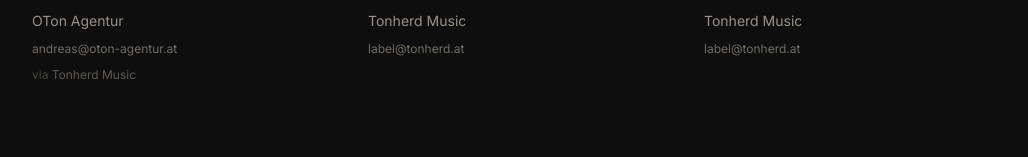
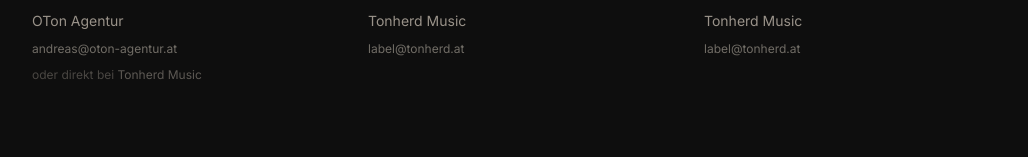
Before and after one commit to constantin224/now-website, a Next.js app: page /de/press in a window 1280 px wide. Shown: the part 973-1130 px from the top of the page, without its empty margins (120-1148 px from the left). Built offline with nearby package versions, Linux system fonts and the light colour scheme; no server answers.

Commit message:
fix: Booking Tonherd-Verweis auf "oder direkt bei" geändert
Co-Authored-By: Claude Opus 4.6 (1M context) <noreply@anthropic.com>

```diff
--- a/app/[locale]/press/page.tsx
+++ b/app/[locale]/press/page.tsx
@@ -99,7 +99,7 @@ export default async function PressPage({
             andreas@oton-agentur.at
           </a>
           <p className="text-sand/30 text-xs mt-2">
-            via{" "}
+            oder direkt bei{" "}
             <a href="mailto:label@tonherd.at" className="text-sand/40 hover:text-sand/60 transition-colors">
               Tonherd Music
             </a>
```
